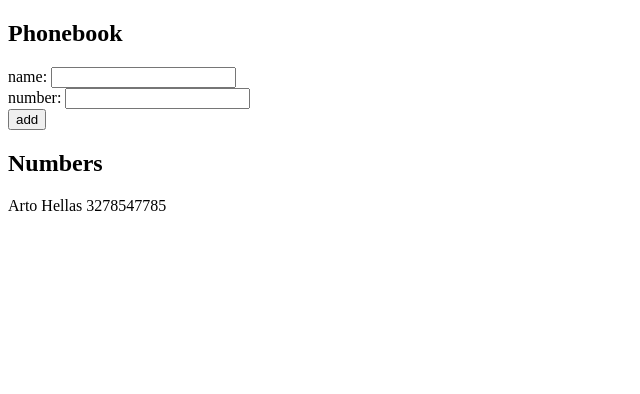
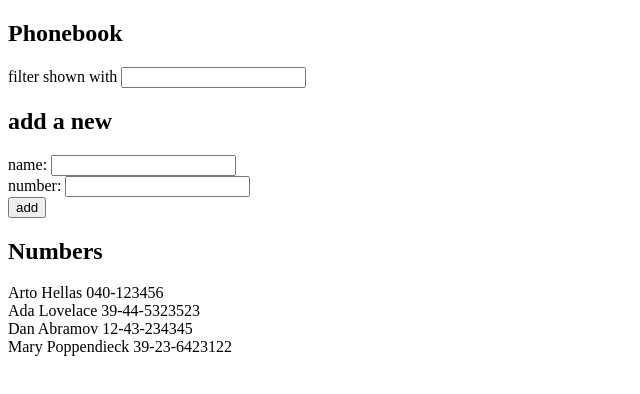
Before and after one commit to Arturo-Castro/Full-stack-open-course, a React (Create React App) app in the folder part2/phonebook/: page / in a window 1280 px wide. Shown: the top 394 px of the page, without its empty margins (0-640 px from the left). Built offline with nearby package versions, Linux system fonts and the light colour scheme.

Commit message:
add step 4

```diff
--- a/part2/phonebook/src/App.js
+++ b/part2/phonebook/src/App.js
@@ -1,6 +1,7 @@
 import { useState } from 'react'
 
 const Name = (props) => {
+
   return(
     <div>{props.person.name} {props.person.number}</div>
   )
@@ -8,18 +9,21 @@ const Name = (props) => {
 
 const App = () => {
   const [persons, setPersons] = useState([
-    { name: 'Arto Hellas',
-      number: '3278547785'
-    }
+    { name: 'Arto Hellas', number: '040-123456', id: 1 },
+    { name: 'Ada Lovelace', number: '39-44-5323523', id: 2 },
+    { name: 'Dan Abramov', number: '12-43-234345', id: 3 },
+    { name: 'Mary Poppendieck', number: '39-23-6423122', id: 4 }
   ])
   const [newName, setNewName] = useState('')
   const [newNumber, setNewNumber] = useState('')
+  const [filteredPersons, setFilteredPersons] = useState([...persons])
 
   const addPerson = (e) => {
     e.preventDefault()
     const personObject = {
       name: newName,
-      number: newNumber
+      number: newNumber,
+      id: Date.now()
     }
     persons.map((item) => {
       if(item.name === personObject.name){
@@ -30,6 +34,7 @@ const App = () => {
     setPersons(persons.concat(personObject).filter((item, index, self) => self.findIndex(
       (t) => {return (t.name === item.name)}) === index
     ))
+    setFilteredPersons([...persons, personObject])
     setNewName("")
     setNewNumber("")
   }
@@ -42,10 +47,18 @@ const App = () => {
     setNewNumber(e.target.value)
   }
 
+  const handleFilterChange = (e) => {
+    setPersons(filteredPersons.filter(item => item.name.toLocaleLowerCase().includes((e.target.value).toLocaleLowerCase())))
+  }
+
   return (
     <div>
       <h2>Phonebook</h2>
+      <div>
+        filter shown with <input onChange={handleFilterChange}/>
+      </div>
       <form onSubmit={addPerson}>
+        <h2>add a new</h2>
         <div>
           name: <input value={newName} onChange={handleNameChange}/>
         </div>
```
